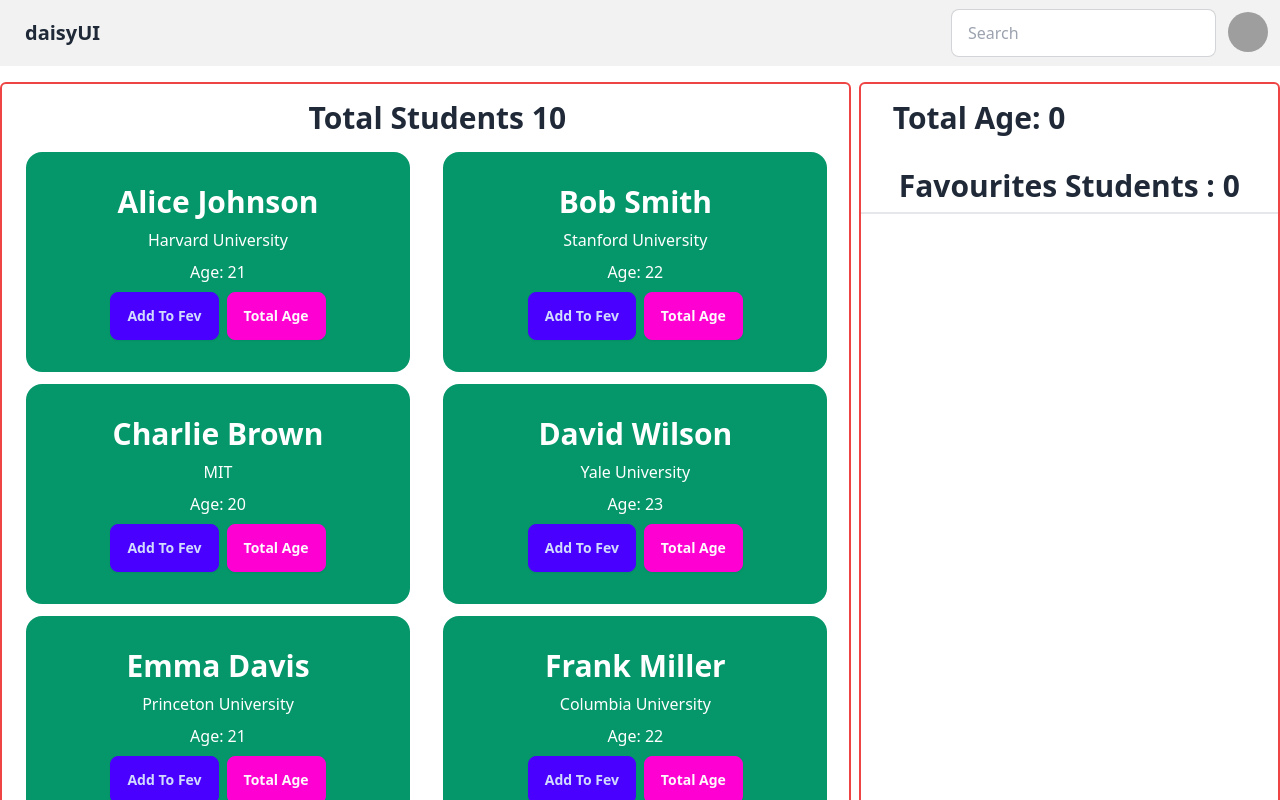
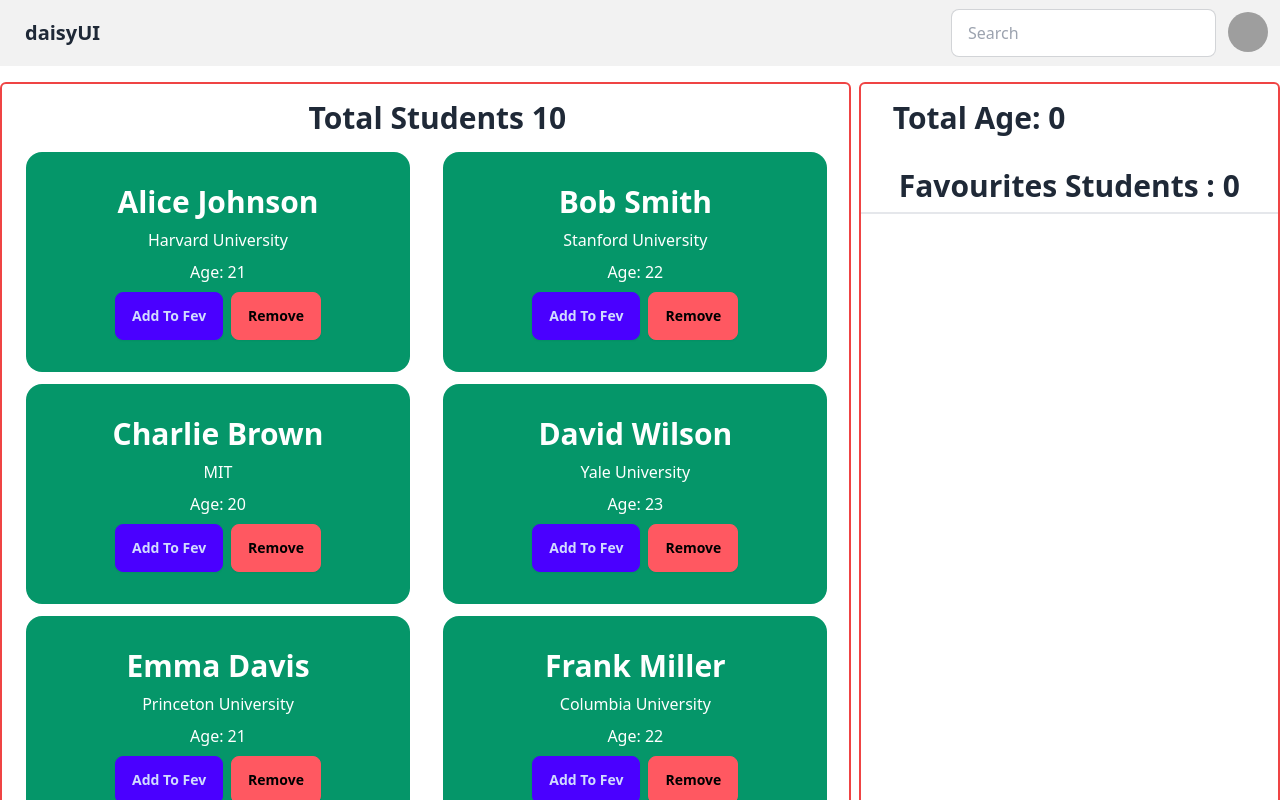
Before and after one commit to mh-shihan/react-core-concepts-recap, a React (Vite) app: page / in a window 1280 px wide. Shown: the top 800 px of the page. Built offline with nearby package versions, Linux system fonts and the light colour scheme; grey boxes are pictures that could not be loaded.

Commit message:
Complete all funcitonality of react core concept recap

```diff
--- a/src/App.jsx
+++ b/src/App.jsx
@@ -27,10 +27,15 @@ function App() {
     }
   };
 
-  const handleTotalAge = (student) => {
-    const age = student.age;
-    setTotalAge(totalAge + age);
+  const handleRemove = (student) => {
+    const newArray = fevStudents.filter((s) => s.id !== student.id);
+    setFevStudents(newArray);
   };
+
+  useEffect(() => {
+    const total = fevStudents.reduce((sum, stu) => sum + stu.age, 0);
+    setTotalAge(total);
+  }, [fevStudents]);
 
   return (
     <>
@@ -40,7 +45,8 @@ function App() {
           <Students
             studentsList={studentsList}
             handleAddToFev={handleAddToFev}
-            handleTotalAge={handleTotalAge}
+            handleTotalAge={totalAge}
+            handleRemove={handleRemove}
           ></Students>
         </div>
         <div className="col-span-3 border-2 border-red-500 rounded-md">
--- a/src/components/student/Student.jsx
+++ b/src/components/student/Student.jsx
@@ -1,4 +1,4 @@
-const Student = ({ student = {}, handleAddToFev, handleTotalAge }) => {
+const Student = ({ student = {}, handleAddToFev, handleRemove }) => {
   const { name, age, university } = student;
   return (
     <div className="card bg-emerald-600 text-white w-96">
@@ -14,10 +14,10 @@ const Student = ({ student = {}, handleAddToFev, handleTotalAge }) => {
             Add To Fev
           </button>
           <button
-            onClick={() => handleTotalAge(student)}
-            className="btn btn-secondary"
+            onClick={() => handleRemove(student)}
+            className="btn btn-error"
           >
-            Total Age
+            Remove
           </button>
         </div>
       </div>
--- a/src/components/students/Students.jsx
+++ b/src/components/students/Students.jsx
@@ -1,6 +1,11 @@
 import Student from "../student/student";
 
-const Students = ({ studentsList = [], handleAddToFev, handleTotalAge }) => {
+const Students = ({
+  studentsList = [],
+  handleAddToFev,
+  handleTotalAge,
+  handleRemove,
+}) => {
   return (
     <div>
       <h1 className="text-3xl text-center py-4 font-bold">
@@ -13,6 +18,7 @@ const Students = ({ studentsList = [], handleAddToFev, handleTotalAge }) => {
             student={student}
             handleAddToFev={handleAddToFev}
             handleTotalAge={handleTotalAge}
+            handleRemove={handleRemove}
           ></Student>
         ))}
       </div>
```
